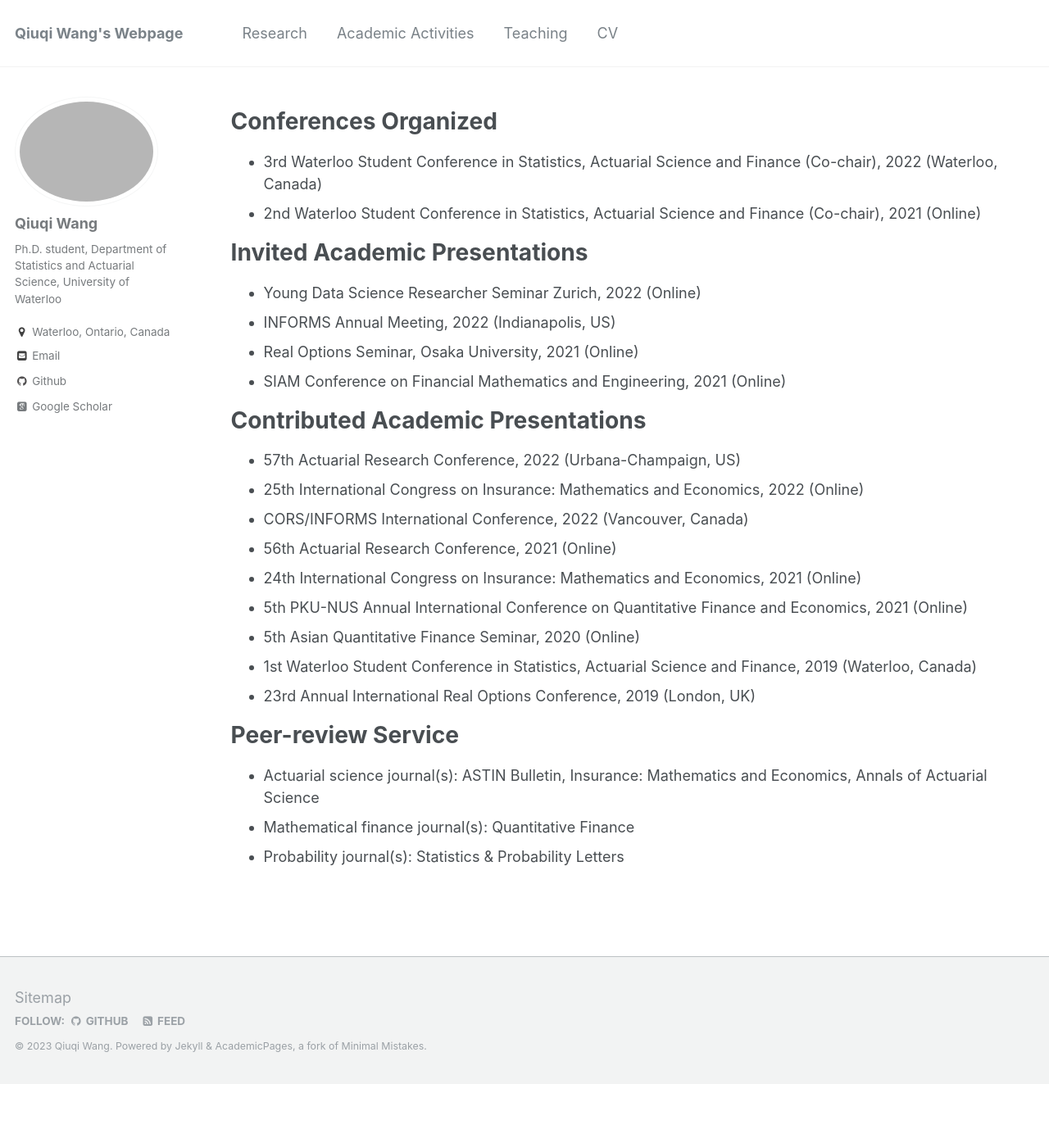
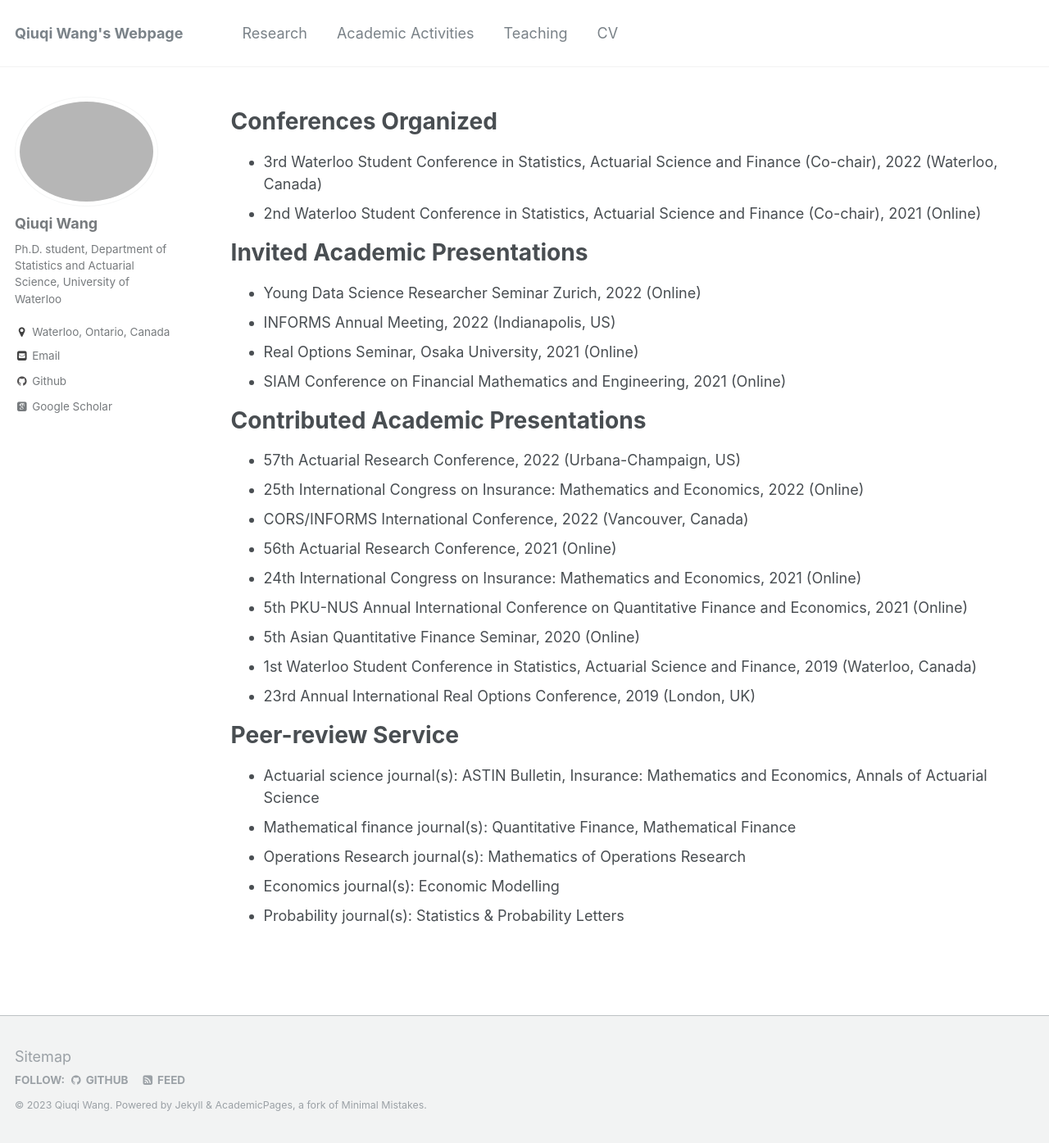
Before and after one commit to qwangan/qwangan.github.io, a Jekyll site: the page built from _pages/talks.md, in a window 1280 px wide and 1395 px high. Shown: the whole window at 82% size. Built offline with Jekyll 4.4.1, drawn with Linux system fonts in a browser that asks for light colours; some web fonts are replaced.

Commit message:
Update talks.md

```diff
--- a/_pages/talks.md
+++ b/_pages/talks.md
@@ -28,5 +28,7 @@ author_profile: true
 
 # Peer-review Service
 * Actuarial science journal(s): ASTIN Bulletin, Insurance: Mathematics and Economics, Annals of Actuarial Science
-* Mathematical finance journal(s): Quantitative Finance
+* Mathematical finance journal(s): Quantitative Finance, Mathematical Finance
+* Operations Research journal(s): Mathematics of Operations Research
+* Economics journal(s): Economic Modelling
 * Probability journal(s): Statistics & Probability Letters
```
